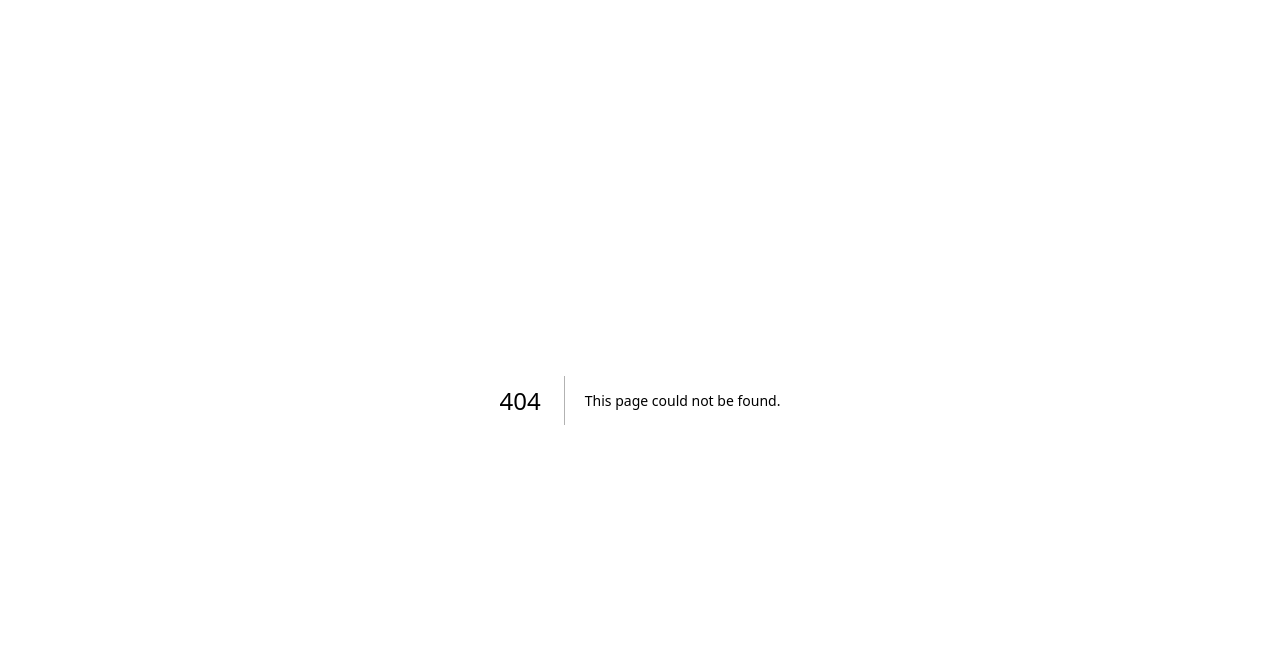
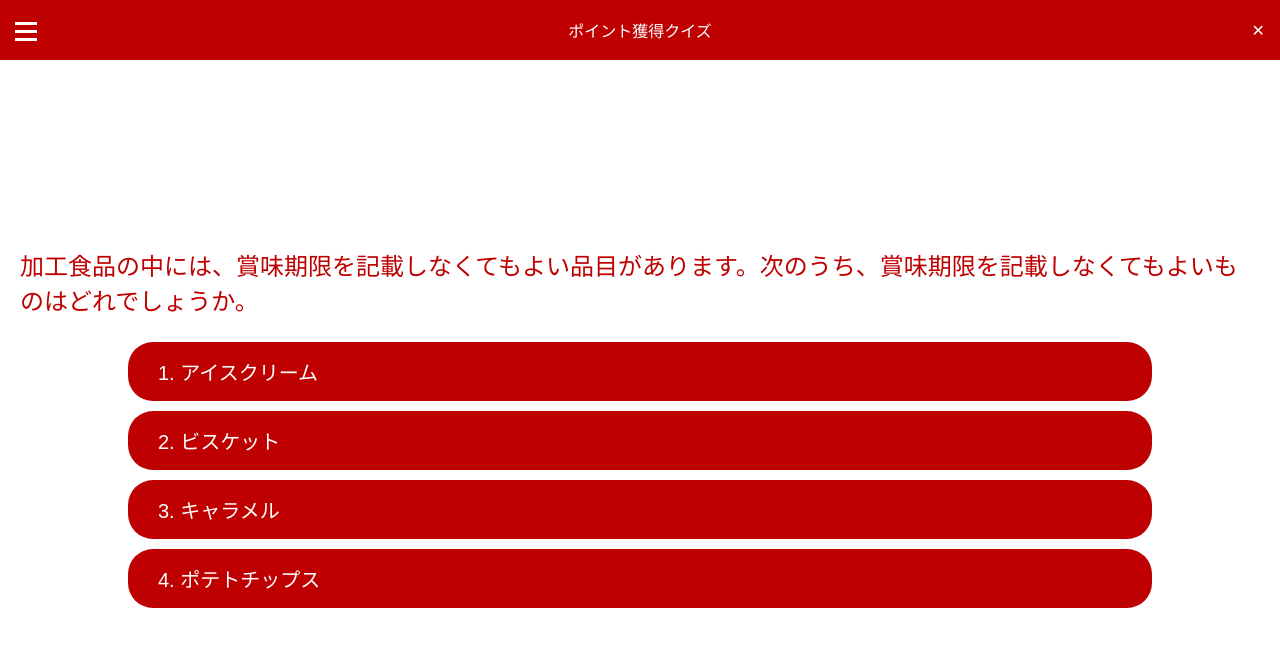
Before and after one commit to KakinokiKanta/rakuten_sintern, a Next.js app: page /point/quiz in a window 1280 px wide. Before the commit this address had no page. Shown: the top 646 px of the page. Built offline with nearby package versions, Linux system fonts and the light colour scheme.

Commit message:
クイズページを作成

```diff
--- a/src/features/qr/QrReader.jsx
+++ b/src/features/qr/QrReader.jsx
@@ -16,7 +16,7 @@ const QrReader = ({ setResult, onRequestClose }) => {
   const router = useRouter();
   const setFlag = useSetAtom(flagAtom);
   const handleExit = () => {
-    router.push(`/point/get_point?data=${30}`);
+    router.push("/point/quiz");
   };
 
   const { ref } = useZxing({
--- /dev/null
+++ b/src/pages/point/quiz.jsx
@@ -0,0 +1,136 @@
+import Header from '@/layout/header/components/Header';
+import React, { useState } from 'react';
+import styled, { createGlobalStyle } from 'styled-components';
+import { useRouter } from 'next/router';
+
+const GlobalStyle = createGlobalStyle`
+  body {
+    background-color: #ffffff;
+    font-family: Arial, sans-serif;
+  }
+`;
+
+const Wrapper = styled.div`
+  display: flex;
+  flex-direction: column;
+  align-items: center;
+  justify-content: center;
+  height: 90vh;
+`;
+
+const Question = styled.div`
+  font-size: 1.5em;
+  margin-bottom: 20px;
+  color: #bf0000;
+  margin: 20px 20px 20px 20px;
+`;
+
+const Option = styled.button`
+  background-color: #bf0000;
+  border: none;
+  padding: 15px 30px;
+  margin: 5px;
+  border-radius: 25px;
+  width: 80%;
+  text-align: left;
+  cursor: pointer;
+  font-size: 20px;
+  color: white;
+`;
+
+const ConfirmationWrapper = styled.div`
+  position: absolute;
+  top: 0;
+  left: 0;
+  right: 0;
+  bottom: 0;
+  background-color: rgba(0, 0, 0, 0.7);
+  display: flex;
+  justify-content: center;
+  align-items: center;
+`;
+
+const ConfirmationBox = styled.div`
+  background-color: white;
+  padding: 20px;
+  border-radius: 15px;
+  text-align: center;
+`;
+
+const StyledButton = styled.button`
+  padding: 10px 20px;
+  margin: 10px;
+  border: none;
+  border-radius: 5px;
+  font-size: 18px;
+  cursor: pointer;
+  transition: 0.3s;
+
+  &:hover {
+    opacity: 0.8;
+  }
+`;
+
+const CancelButton = styled(StyledButton)`
+  background-color: #ccc;
+`;
+
+const ConfirmButton = styled(StyledButton)`
+  background-color: #bf0000;
+  color: white;
+`;
+
+const Quiz = () => {
+  const router = useRouter();
+  const [selectedOption, setSelectedOption] = useState(null);
+
+  const choice = ["1. アイスクリーム", "2. ビスケット", "3. キャラメル", "4. ポテトチップス"];
+  const questionText = "加工食品の中には、賞味期限を記載しなくてもよい品目があります。次のうち、賞味期限を記載しなくてもよいものはどれでしょうか。";
+  const answer = "1. アイスクリーム";
+
+  const handleExit = () => {
+    if (router.isReady) {
+      router.push("/");
+    }
+  };
+
+  const handleConfirmation = () => {
+    if (selectedOption === answer) {
+        router.push({
+            pathname: '/point/get_point',
+            query: { answer: "correct", point: 50},
+        },'/point/get_point')
+    } else {
+        router.push({
+            pathname: '/point/get_point',
+            query: { answer: "wrong", point: 30},
+        },'/point/get_point')
+    }
+  };
+
+  return (
+    <>
+      <Header title="ポイント獲得クイズ" onExit={handleExit} />
+      <GlobalStyle />
+      <Wrapper>
+        <Question>{questionText}</Question>
+        {choice.map((option) => (
+          <Option key={option} onClick={() => setSelectedOption(option)}>
+            {option}
+          </Option>
+        ))}
+      </Wrapper>
+      {selectedOption && (
+        <ConfirmationWrapper>
+          <ConfirmationBox>
+            <div>{selectedOption} でよろしいですか？</div>
+            <CancelButton onClick={() => setSelectedOption(null)}>キャンセル</CancelButton>
+            <ConfirmButton onClick={handleConfirmation}>確認</ConfirmButton>
+          </ConfirmationBox>
+        </ConfirmationWrapper>
+      )}
+    </>
+  );
+};
+
+export default Quiz;
```
Also changed, not shown: src/pages/point/get_point.jsx (+4 -4 lines).
